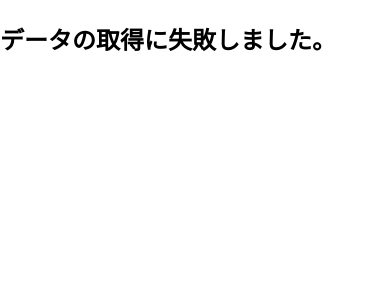
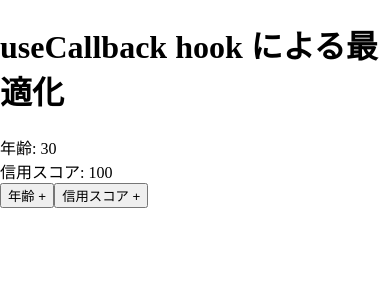
Before and after one commit to Pippippi3104/2020_React-Hooks-, a React Native app in the folder react-hooks/: screen / in a window 390 px wide. Shown: the top 300 px of the page. Built offline with nearby package versions, Linux system fonts and the light colour scheme; no server answers.

Commit message:
# finish editing lesson19

```diff
--- a/react-hooks/App.js
+++ b/react-hooks/App.js
@@ -1,5 +1,21 @@
+/* Section08 */
+import React from "react";
+import "./App.css";
+import WrapComponent from "./component_sec08/WrapComponent"
+
+function App() {
+  return (
+    <div className="App">
+      <WrapComponent />
+    </div>
+  );
+};
+
+export default App;
+
+
 /* Section07 */
-import React, { useEffect, useReducer, useState } from "react";
+/* import React, { useEffect, useReducer, useState } from "react";
 import "./App.css";
 import axios from "axios";
 
@@ -50,7 +66,7 @@ function App (){
   );
 };
 
-export default App;
+export default App; */
 
 
 /* Section07 */
--- /dev/null
+++ b/react-hooks/component_sec08/Button.js
@@ -0,0 +1,13 @@
+import React from 'react'
+
+function Button({handleClick, children}) {
+    console.log("Button component -", children)
+
+    return (
+        <button onClick={handleClick}>
+            {children}
+        </button>
+    )
+}
+
+export default React.memo(Button)
--- /dev/null
+++ b/react-hooks/component_sec08/Count.js
@@ -0,0 +1,13 @@
+import React from 'react'
+
+function Count({ text, count }) {
+    console.log("Count component -", text)
+
+    return (
+        <div>
+            {text}: {count}
+        </div>
+    )
+}
+
+export default React.memo(Count)
--- /dev/null
+++ b/react-hooks/component_sec08/Title.js
@@ -0,0 +1,13 @@
+import React from 'react'
+
+function Title() {
+    console.log("Title component")
+
+    return (
+        <div>
+            <h1> useCallback hook による最適化</h1>
+        </div>
+    )
+}
+
+export default React.memo(Title)
--- /dev/null
+++ b/react-hooks/component_sec08/WrapComponent.js
@@ -0,0 +1,29 @@
+import React, { useCallback, useState } from 'react'
+import Count from "./Count"
+import Button from "./Button"
+import Title from "./Title"
+
+const WrapComponent = () => {
+    const [age, setAge] = useState(30)
+    const [score, setScore] = useState(100)
+
+    const incrementAge = useCallback(() => {
+        setAge(age + 1)
+    },[age])
+
+    const incrementScore = useCallback(() => {
+        setScore(score + 100)
+    },[score])
+
+    return (
+        <div>
+            <Title />
+            <Count text="年齢" count={age} />
+            <Count text="信用スコア" count={score} />
+            <Button handleClick={incrementAge}>年齢 +</Button>
+            <Button handleClick={incrementScore}>信用スコア +</Button>
+        </div>
+    )
+}
+
+export default WrapComponent
```
